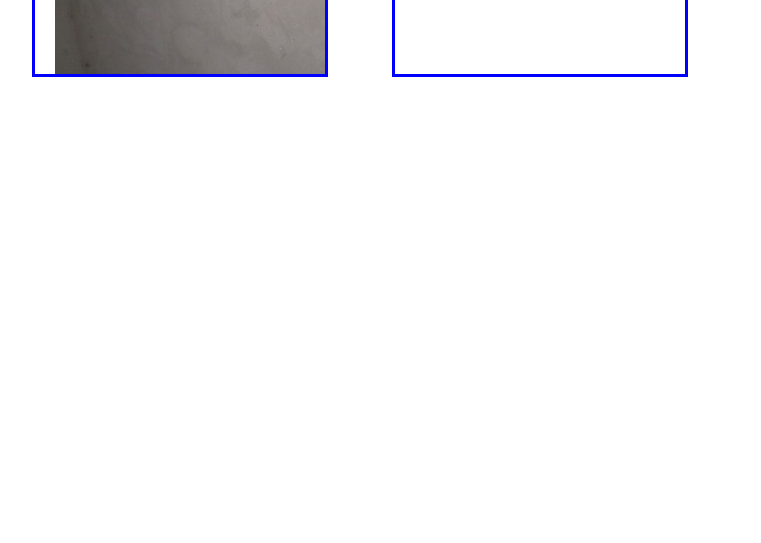
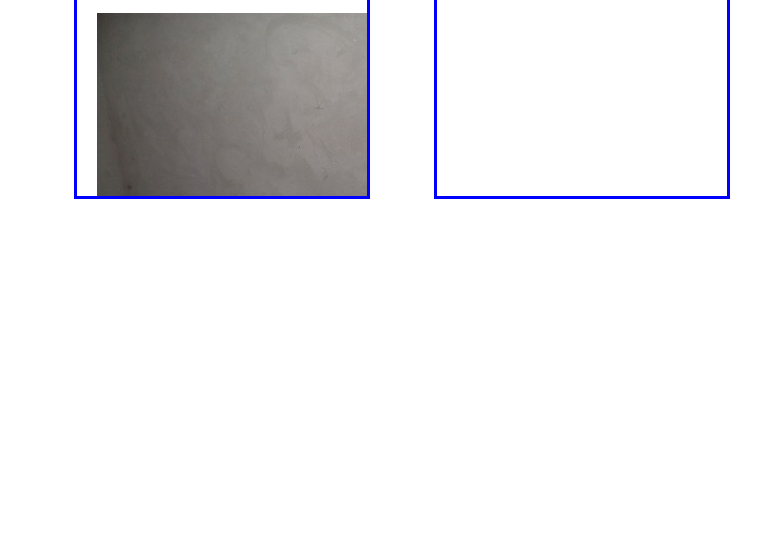
Before and after one commit to f-dell/utncbadweb, a plain HTML site: page index.html in a window 1280 px wide. Shown: the part 257-800 px from the top of the page, without its empty margins (6-767 px from the left). Drawn offline with Linux system fonts and the light colour scheme.

Commit message:
Acutualizacion de index y miestilo

```diff
--- a/index.html
+++ b/index.html
@@ -5,6 +5,16 @@
     <meta http-equiv="X-UA-Compatible" content="IE=edge">
     <meta name="viewport" content="width=device-width, initial-scale=1.0">
     <title>Demo</title>
+    <link href="miestilo.css" rel="stylesheet">
+    <style>
+        body {
+            margin-left: 50px;
+        }
+    </style>
+    <script src="mijavascript.js"></script>
+    <script>
+        console.log("HOLA MUNDO DESDE SCRIPT EMBEBIDO");
+    </script>
 </head>
 <body>
     <!--Comentario para ver como se escribe un comentario y para saber que todos los tags se pueden encontrar en
--- a/miestilo.css
+++ b/miestilo.css
@@ -1,3 +1,3 @@
 body {
-    margin-top: 30px;
+    margin-top: 130px;
 }
```
